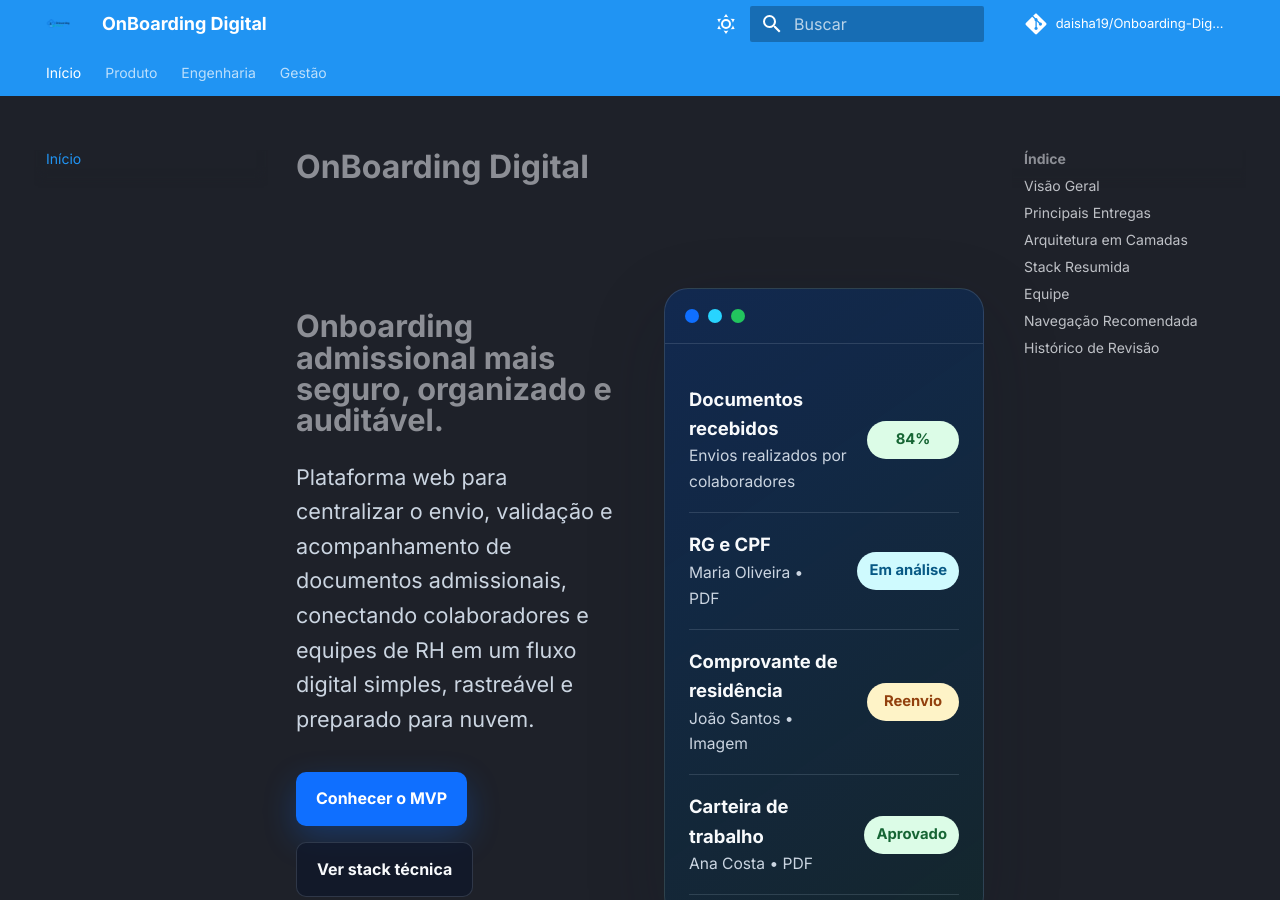
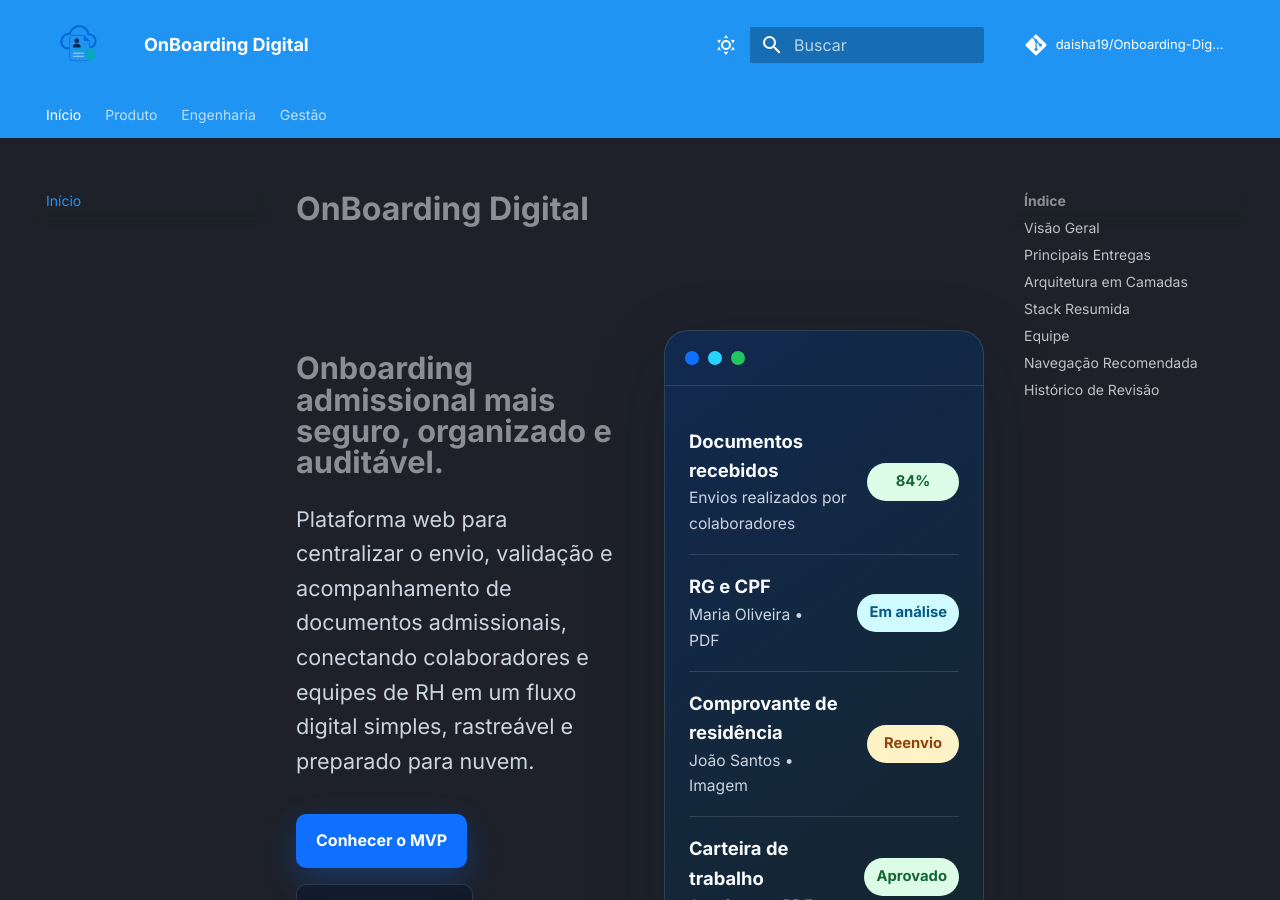
Before and after one commit to daisha19/Onboarding-Digital, an MkDocs documentation site: the page built from docs/index.md, in a window 1280 px wide and 900 px high. Built offline with MkDocs 1.6.1 and Material for MkDocs 9.7.7, drawn with Linux system fonts in a browser that asks for light colours; comment, search, counter and statistics services are not loaded.

Commit message:
hotfix: conserta paths do mkdocs

```diff
--- a/docs/stylesheets/extra.css
+++ b/docs/stylesheets/extra.css
@@ -24,6 +24,12 @@
 
 .md-typeset h1 {
   font-weight: 800;
+}
+
+.md-header__button.md-logo img,
+.md-header__button.md-logo svg {
+    width: 3.3rem;
+    height: 3.3rem;
 }
 
 .od-hero {
--- a/mkdocs.yml
+++ b/mkdocs.yml
@@ -7,8 +7,8 @@ repo_name: daisha19/Onboarding-Digital
 theme:
   name: material
   language: pt-BR
-  logo: assets/logo-macro.png
-  favicon: assets/logo-micro.png
+  logo: assets/logo-mini.png
+  favicon: assets/icone-aba.png
   features:
     - navigation.tabs
     - navigation.sections
```
Also changed, not shown: docs/assets/icone-aba.png (added), docs/assets/logo-macro.png (deleted), 1 other file.
